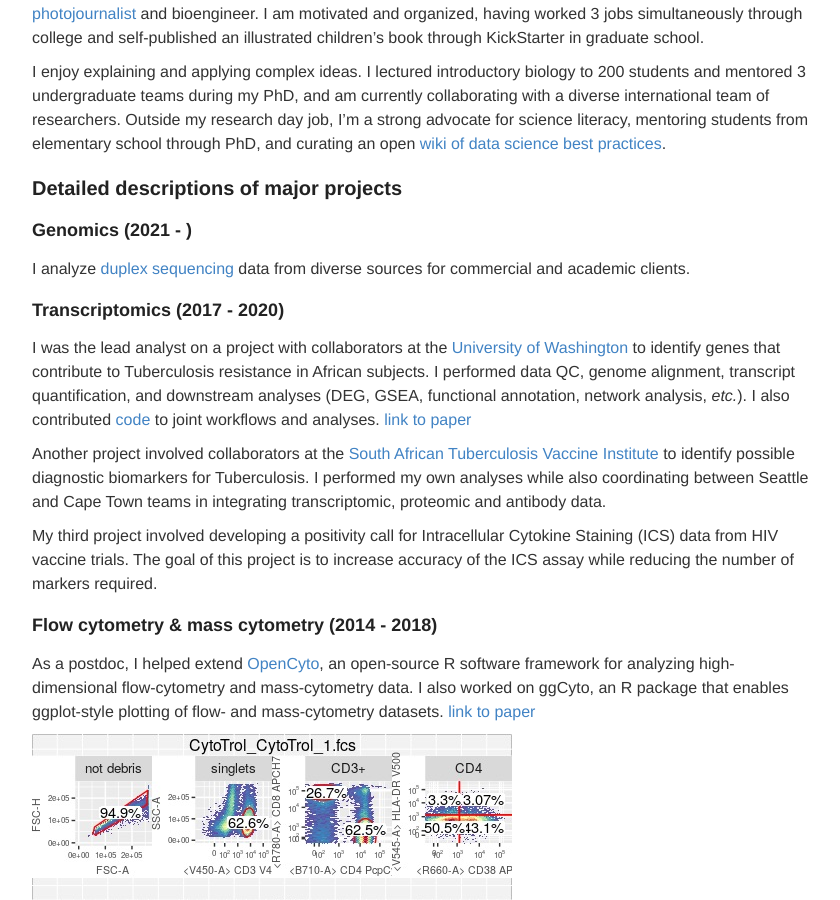
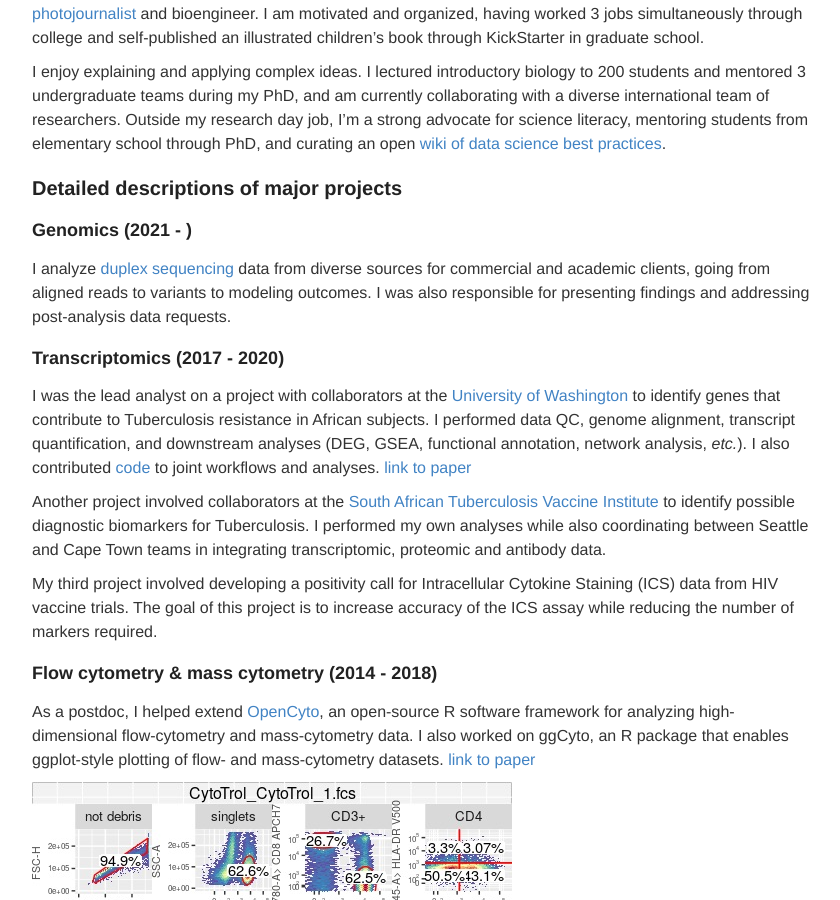
Before and after one commit to ptvan/ptvan.github.io, a Jekyll site: the page built from research.md, in a window 1280 px wide and 900 px high, scrolled down 428 px. Shown: the whole window, without its empty margins (218-1058 px from the left). Built offline with Jekyll 4.4.1, drawn with Linux system fonts in a browser that asks for light colours.

Commit message:
minor update

```diff
--- a/research.md
+++ b/research.md
@@ -18,7 +18,7 @@ I enjoy explaining and applying complex ideas. I lectured introductory biology t
 
 ### Genomics (2021 - )
 
-I analyze [duplex sequencing](https://twinstrandbio.com/technology/) data from diverse sources for commercial and academic clients.
+I analyze [duplex sequencing](https://twinstrandbio.com/technology/) data from diverse sources for commercial and academic clients, going from aligned reads to variants to modeling outcomes. I was also responsible for presenting findings and addressing post-analysis data requests.
 
 ### Transcriptomics (2017 - 2020)
 
```
